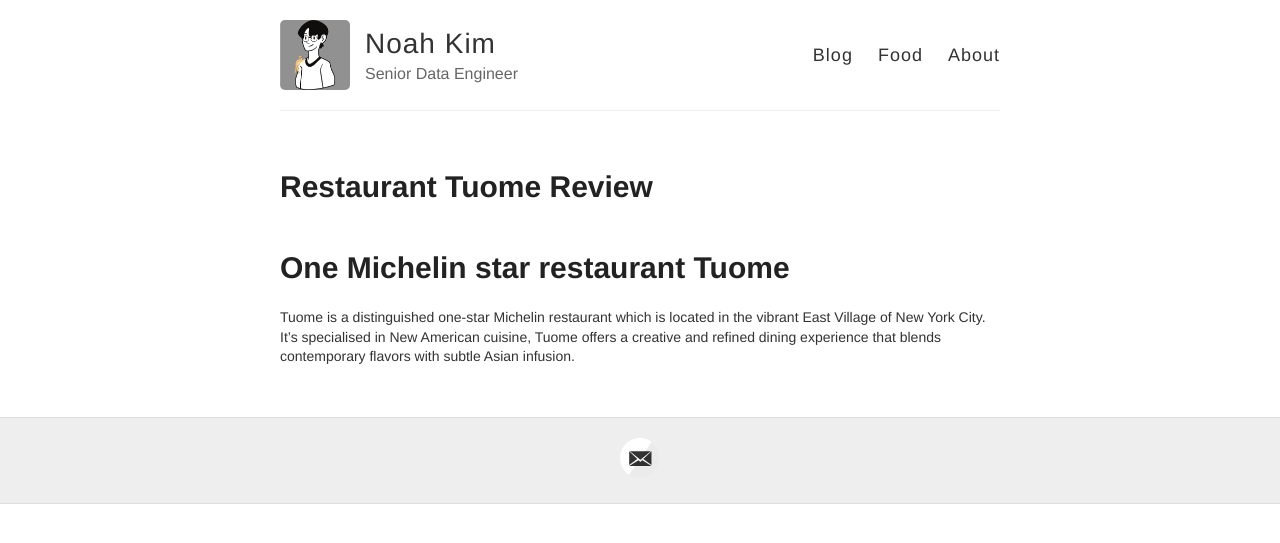
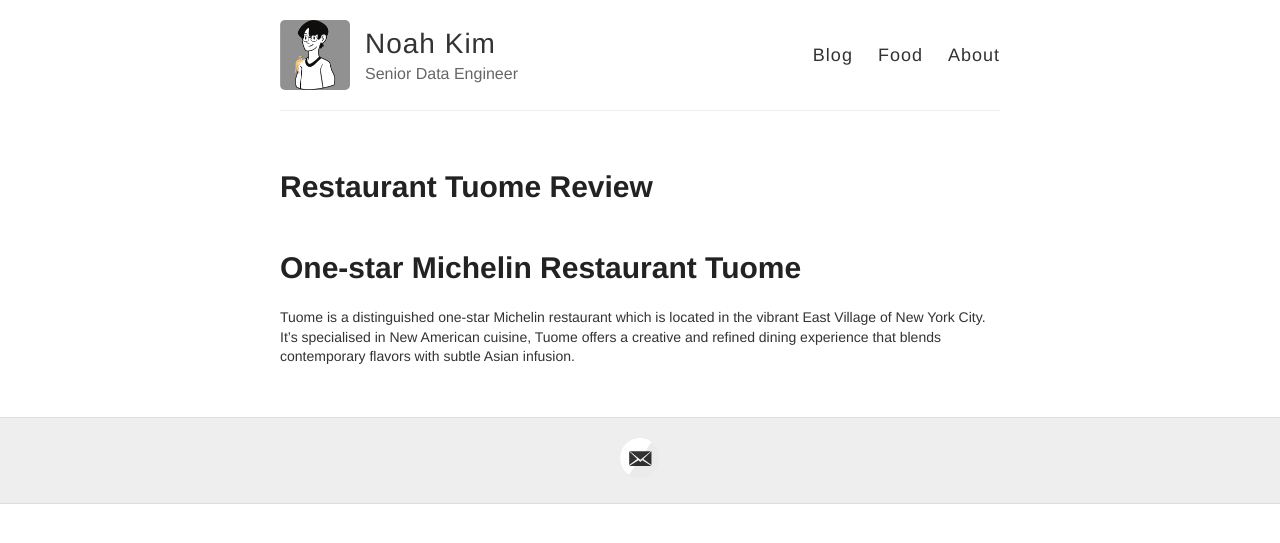
Before and after one commit to noahtjkim/noahtjkim.github.io, a Jekyll site: the page built from _posts/2024-08-24-Tuome.md, in a window 1280 px wide. Shown: the top 543 px of the page. Built offline with Jekyll 4.4.1, drawn with Linux system fonts in a browser that asks for light colours.

```diff
--- a/_posts/2024-08-24-Tuome.md
+++ b/_posts/2024-08-24-Tuome.md
@@ -4,7 +4,7 @@ title: Restaurant Tuome Review
 categories: food
 ---
 
-# One Michelin star restaurant Tuome
+# One-star Michelin Restaurant Tuome
 
 Tuome is a distinguished one-star Michelin restaurant which is located in the vibrant East Village of New York City.
 It's specialised in New American cuisine, Tuome offers a creative and refined dining experience that blends contemporary flavors with subtle Asian infusion.
```
